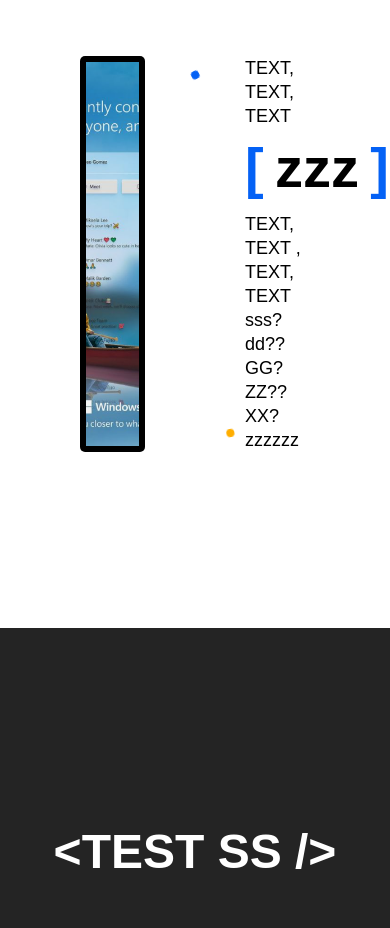
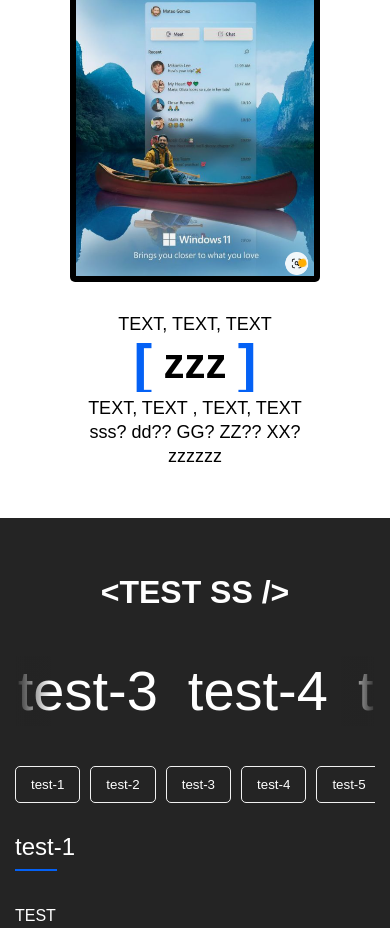
Before and after one commit to TH91-Github/portfolio, a React (Create React App) app: page / in a window 390 px wide. Shown: the part 1060-1988 px from the top of the page. Built offline with nearby package versions, Linux system fonts and the light colour scheme; a web font is replaced by a local one.

Commit message:
mo 사이즈 작업

```diff
--- a/src/assets/styles/StyledCm.jsx
+++ b/src/assets/styles/StyledCm.jsx
@@ -66,7 +66,7 @@ export const InnerStyle = styled.div`
   margin:0 auto;
   padding:0 30px;
   ${media.mo} {
-    padding: 0 20px;
+    padding: 0 15px;
   }
 `;
 
--- a/src/components/common/element/InfiniteText.jsx
+++ b/src/components/common/element/InfiniteText.jsx
@@ -1,3 +1,4 @@
+import { media } from "assets/styles/Variable";
 import styled from "styled-components";
 
 // text size 및 반복 수가 적을 경우 예외 처리
@@ -51,6 +52,9 @@ const InfiniteWrap = styled.div`
     right:-2px;
     transform: scaleX(-1);
   }
+  ${media.mo}{
+    height:70px;
+  }
 `;
 const TextBox = styled.div`
   display:flex;
@@ -87,4 +91,10 @@ const TextBox = styled.div`
       transform: translateX(0%);
     }
   }
-`
+  ${media.mo}{
+    p{
+      font-size:56px;
+      line-height:70px;
+    }
+  }
+`;
--- a/src/components/common/element/TabListBtn.jsx
+++ b/src/components/common/element/TabListBtn.jsx
@@ -1,5 +1,5 @@
 import * as SC from "assets/styles/StyledCm";
-import { colors, transitions } from "assets/styles/Variable";
+import { colors, media, transitions } from "assets/styles/Variable";
 import styled from "styled-components";
 
 function TabListBtn ({tabData, clickEvent, animation, delay}) { // animation, delay:
@@ -36,16 +36,21 @@ export default TabListBtn;
 
 const TabBtnList = styled.div`
   &.fadeIn {
-    color:;
     opacity:0;
     animation: ${SC.fadeIn} 1s ${props => props.$delay}s both;
+  }
+  ${media.mo}{
+    overflow-x:auto;
   }
 `;
 const TabUl = styled.ul`
   display:flex;
-  justify-content:center;
   gap: ${props => props.$gap || '10px'};
+  ${media.pc}{
+    justify-content:center;
+  }
 `;
+
 const TabBtn = styled(SC.Button)`
   position:relative;
   padding:10px 15px;
@@ -57,4 +62,7 @@ const TabBtn = styled(SC.Button)`
     background:${colors.bgWhite};
     color:${colors.blue};
   }
+  ${media.mo}{
+    white-space: nowrap;
+  }
 `;
--- a/src/components/common/layout/Header.jsx
+++ b/src/components/common/layout/Header.jsx
@@ -4,7 +4,6 @@ import { colors, media, transitions } from "assets/styles/Variable";
 import * as SC from "assets/styles/StyledCm";
 import { useNavigate } from "react-router-dom";
 import { SvgCode } from "assets/styles/SvgPath";
-
 
 function Header ({headeList}) {
   const navigate = useNavigate();
@@ -68,7 +67,7 @@ const HeaderWrap = styled.div`
     color:${colors.bgBlack};
   }
   ${media.mo} {
-    height:70px;
+    height:60px;
   }
 `;
 const HeaderInner = styled(SC.InnerStyle)`
@@ -91,6 +90,9 @@ const Tit = styled.h1`
   font-size:24px;
   font-weight:700;
   letter-spacing:-0.25px;
+  ${media.mo}{
+    font-size: 21px;
+  }
 `;
 const NavWrap = styled.div`
   display:flex;
@@ -106,4 +108,7 @@ const NavBtn = styled(SC.Button)`
     background:${props => props.$scrollZero ? colors.bgBlack : '#fff'};
     color:${props => props.$scrollZero ? '#fff' : colors.bgBlack};
   }
+  ${media.mo}{
+    font-size: 16px;
+  }
 `;
--- a/src/components/main/MainAbout.jsx
+++ b/src/components/main/MainAbout.jsx
@@ -1,9 +1,11 @@
+import { useSelector } from "react-redux";
+import Typing from "components/common/element/Typing";
+import TypingTag from "components/common/element/TypingTag";
 import styled from "styled-components";
 import * as S from "./Styled";
 import * as SC from "assets/styles/StyledCm";
 import { colors, media } from "assets/styles/Variable";
-import Typing from "components/common/element/Typing";
-import TypingTag from "components/common/element/TypingTag";
+
 import sample from 'assets/images/sample.png'
 
 const aboutTit = ["TEST"];
@@ -11,8 +13,9 @@ const profileJob = ["jobasdgb", "zzz"];
 const profileText = ["TEXT, TEXT , TEXT, TEXT", "sss? dd?? GG? ZZ?? XX?", "zzzzzz"];
 
 function MainAbout({ sectionTitle, view }) {
+  const isMobile = useSelector((state) => state.mobileChk);
   const typingOpt = {
-    fontSize: '48px',
+    fontSize: isMobile? '32px': '48px',
     fontWeight: 600,
     speed: 150,
   }
@@ -63,9 +66,11 @@ function MainAbout({ sectionTitle, view }) {
 export default MainAbout;
 
 const AboutWrap = styled.div`
-  position:sticky;
-  top:0;
-  min-height:100svh;
+  ${media.pc}{
+    position:sticky;
+    top:0;
+    min-height:100svh;
+  }
 `;
 const AboutCont = styled.div`
   display:flex;
@@ -80,6 +85,7 @@ const AboutCont = styled.div`
     }
   }
   &>div{
+    width:50%;
     padding:50px;
   }
   ${media.tab}{
@@ -87,12 +93,19 @@ const AboutCont = styled.div`
       padding:30px;
     }
   }
+  ${media.mo}{
+    display:block;
+    margin-top:30px;
+    &>div{
+      width:100%;
+      padding:0;
+    }
+  }
 `;
 const AboutProfile = styled.div`
   display:flex;
   justify-content:center;
   position:relative;
-  width:50%;
 `;
 const AboutProfileImg = styled.div`
   position:relative;
@@ -186,9 +199,11 @@ const AboutImgBox = styled.span`
   }
 `;
 const AboutInfo = styled.div`
-  width:50%;
+  ${media.mo}{
+    margin-top:30px;
+    text-align:center;
+  }
 `;
-
 const AboutTextJob = styled.div`
   display:inline-block;
   overflow:hidden;
@@ -222,6 +237,16 @@ const AboutTextJob = styled.div`
     0% {transform:translateY(100px); opacity:0;}
     100%{transform:translateY(0); opacity:1;}
   }
+  ${media.mo}{
+    height:56px;
+    &::before, &::after{
+      line-height:56px;
+    }
+    .job {
+      font-size:42px;
+      line-height:56px;
+    }
+  }
 `;
 const AboutTextUp = styled.p`
   overflow:hidden;
--- a/src/components/main/MainEnd.jsx
+++ b/src/components/main/MainEnd.jsx
@@ -1,11 +1,13 @@
 import TypingTag from "components/common/element/TypingTag";
+import { useSelector } from "react-redux";
 import styled from "styled-components";
 
 const endText = ["감사합니다.", "TEXT"];
 
 function MainEnd({view}) {
+  const isMobile = useSelector((state) => state.mobileChk);
   const typingOpt = {
-    fontSize:'96px',
+    fontSize:isMobile? '42px':'96px',
     fontWeight: 600,
     speed: 150,
   }
--- a/src/components/main/MainProject.jsx
+++ b/src/components/main/MainProject.jsx
@@ -1,11 +1,12 @@
 import { useState } from "react";
-
-import styled from "styled-components";
-import TypingTag from "components/common/element/TypingTag";
-import * as S from "./Styled";
+import { useSelector } from "react-redux";
 import MainProjectSwiper from "./MainProjectSwiper";
 import ProjectPopup from "./ProjectPopup";
+import TypingTag from "components/common/element/TypingTag";
 import Popup from "components/common/element/Popup";
+import styled from "styled-components";
+import * as S from "./Styled";
+
 
 const projectTit = ["TEST P"];
 const projectListData = [
@@ -44,8 +45,9 @@ function MainProject ({sectionTitle, view}){
   const [isPopup, setPopup] = useState(false);
   const [selectNum, setSelectNum] = useState('');
   const [selectProject, setSelectProject] = useState('');
+  const isMobile = useSelector((state) => state.mobileChk);
   const typingOpt = {
-    fontSize:'48px',
+    fontSize: isMobile? '32px': '48px',
     fontWeight: 600,
     speed: 150,
   }
--- a/src/components/main/MainSkills.jsx
+++ b/src/components/main/MainSkills.jsx
@@ -1,11 +1,13 @@
-import styled from "styled-components";
-import * as S from "./Styled";
-import TypingTag from "components/common/element/TypingTag";
-import { colors } from "assets/styles/Variable";
 import { useState } from "react";
+import { useSelector } from "react-redux";
 import TabListBtn from "components/common/element/TabListBtn";
 import InfiniteText from "components/common/element/InfiniteText";
 import TabCont from "components/common/element/TabCont";
+import TypingTag from "components/common/element/TypingTag";
+
+import styled from "styled-components";
+import * as S from "./Styled";
+import { colors, media } from "assets/styles/Variable";
 
 const skillsTit = ["TEST SS"];
 const skillsData = [
@@ -33,8 +35,9 @@ const skillsData = [
 
 function MainSkills({sectionTitle, view}) {
   const [activeNum, setActiveNum] = useState(0);
+  const isMobile = useSelector((state) => state.mobileChk);
   const typingOpt = {
-    fontSize:'48px',
+    fontSize: isMobile? '32px': '48px',
     fontWeight: 600,
     speed: 150,
     dark:true
@@ -86,7 +89,6 @@ const SkillsWrap = styled.div`
   display:flex;
   align-items:center;
   position:relative;
-  min-height:100svh;
   background:${colors.bgBlack};
   &.observerOn {
     .skills__list{
@@ -97,6 +99,9 @@ const SkillsWrap = styled.div`
         animation-play-state: running;
       }
     }
+  }
+  ${media.pc}{
+    min-height:100svh;
   }
 `;
 const SkillsCont = styled.div`
@@ -117,4 +122,7 @@ const SkillsTabWrap = styled.div`
   .tab__cont {
     margin-top:30px;
   }
+  ${media.mo}{
+    padding:0;
+  }
 `;
--- a/src/components/main/MainVisual.jsx
+++ b/src/components/main/MainVisual.jsx
@@ -1,4 +1,5 @@
 import { useState } from "react";
+import { useSelector } from "react-redux";
 import styled from "styled-components";
 import TypingTag from "components/common/element/TypingTag";
 import { colors } from "assets/styles/Variable";
@@ -7,8 +8,9 @@ const VisualText = ["TAG를 입력중","TEXT","TEST"];
 
 function MainVisual({view}){
   const [nextStage, setNextStage] = useState(false);
+  const isMobile = useSelector((state) => state.mobileChk);
   const typingOpt = {
-    fontSize:'96px',
+    fontSize:isMobile? '42px':'96px',
     fontWeight: 600,
     speed: 150,
     dark: true
--- a/src/components/main/Styled.jsx
+++ b/src/components/main/Styled.jsx
@@ -1,8 +1,12 @@
+import styled from "styled-components";
 import * as SC from "assets/styles/StyledCm";
-import styled from "styled-components";
+import { media } from "assets/styles/Variable";
 
 export const MainInner = styled(SC.InnerStyle)`
   padding:100px 30px;
+  ${media.mo}{
+    padding:50px 15px;
+  }
 `;
 
 export const TitleBox = styled.div`
```
